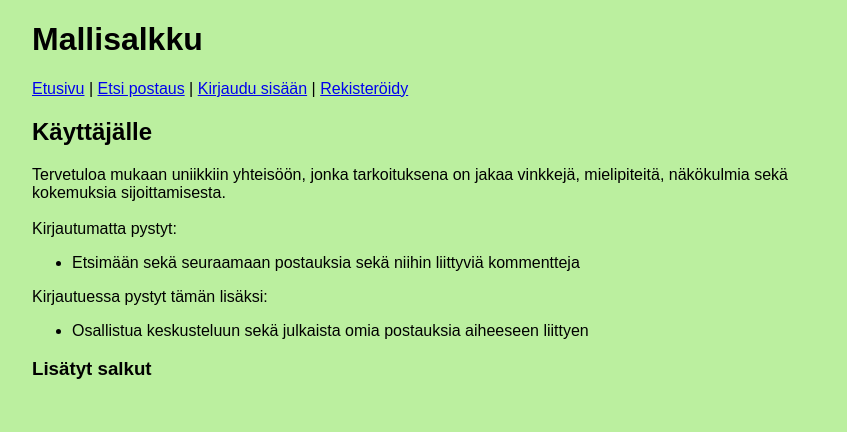
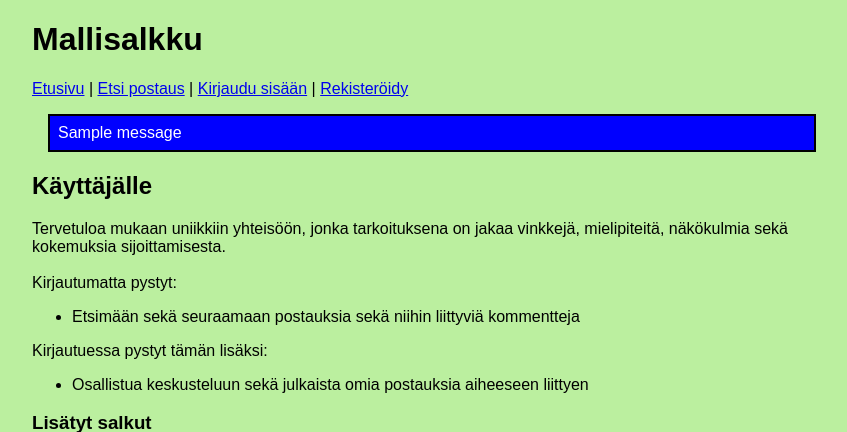
Before and after one commit to Majakangass/Mallisalkku, a Flask app: page / in a window 1280 px wide. Shown: the top 432 px of the page, without its empty margins (208-1055 px from the left). Run offline with Flask 3, Linux system fonts and the light colour scheme; one stand-in notice (Sample message) is shown; data that the repository does not hold is empty.

Commit message:
Error message upgrade

```diff
--- a/app.py
+++ b/app.py
@@ -1,6 +1,6 @@
 import sqlite3
 from flask import Flask
-from flask import abort, make_response, redirect, render_template, request, session
+from flask import abort, flash, make_response, redirect, render_template, request, session
 import config
 import db
 import posts
@@ -150,11 +150,13 @@ def add_image():
 
     file = request.files["image"]
     if not file.filename.endswith(".png"):
-        return "VIRHE: väärä tiedostomuoto"
+        flash("VIRHE: väärä tiedostomuoto")
+        return redirect("/images/" + str(post_id))
 
     image = file.read()
     if len(image) >200 * 2048:
-        return "VIRHE: liian suuri kuva"
+        flash("VIRHE: liian suuri kuva")
+        return redirect("/images/" + str(post_id))
 
     posts.add_image(post_id, image)
     return redirect("/images/" + str(post_id))
@@ -237,12 +239,20 @@ def create():
     password1 = request.form["password1"]
     password2 = request.form["password2"]
     if password1 != password2:
-        return "VIRHE: salasanat eivät ole samat"
+        flash("VIRHE: salasanat eivät ole samat")
+        return redirect("/register")
+    if password1 == "" or password2 == "":
+        flash("VIRHE: lisää salasana")
+        return redirect("/register")
+    if username == "":
+        flash("VIRHE: lisää käyttäjätunnus")
+        return redirect("/register")
 
     try:
         users.create_user(username, password1)
     except sqlite3.IntegrityError:
-        return "VIRHE: tunnus on jo varattu"
+        flash("VIRHE: tunnus on jo varattu")
+        return redirect("/register")
     return redirect("/")
 
 @app.route("/login", methods=["GET", "POST"])
@@ -259,7 +269,8 @@ def login():
             session["user_id"] = user_id
             session["username"] = username
             return redirect("/")
-        return "VIRHE: väärä tunnus tai salasana"
+        flash("VIRHE: väärä tunnus tai salasana")
+        return redirect("/login")
 
 @app.route("/logout")
 def logout():
--- a/static/main.css
+++ b/static/main.css
@@ -10,3 +10,11 @@ body {
     margin: 1em;
     padding: 0.2em 0.5em;
 }
+
+.info {
+    border: 2px solid black;
+    margin: 1em;
+    padding: 0.5em;
+    background-color: blue;
+    color: white;
+}
--- a/templates/layout.html
+++ b/templates/layout.html
@@ -26,6 +26,11 @@
       <a href="/register">Rekisteröidy</a>
       {% endif %}
     </p>
+{% for message in get_flashed_messages() %}
+<div class="info">
+    {{ message }}
+</div>
+{% endfor %}
 
     {% block content %}{% endblock %}
   </body>
```
Also changed, not shown: 1 other file.
